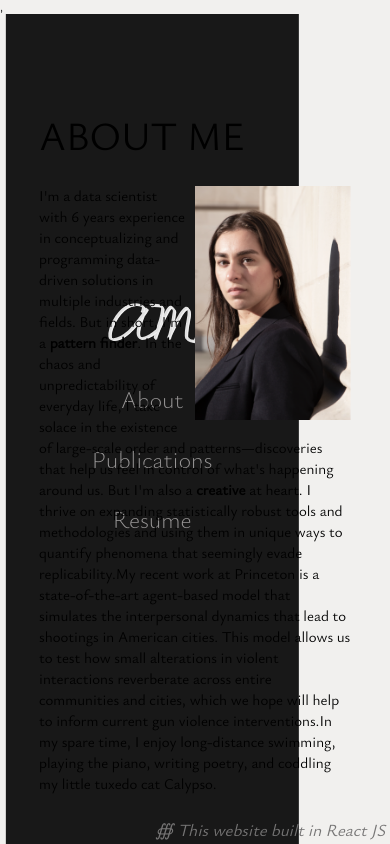
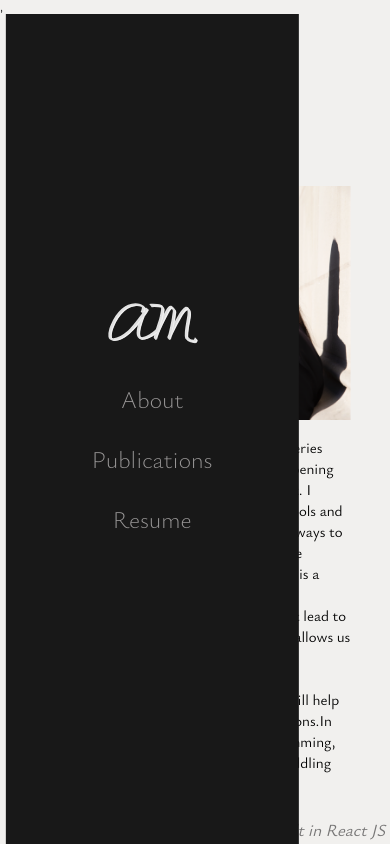
Before and after one commit to aam3/Personal_Website, a React (Create React App) app: page /about in a window 390 px wide. Built offline with nearby package versions, Linux system fonts and the light colour scheme.

Commit message:
changed functionality back to nav

```diff
--- a/src/components/Layout/index.scss
+++ b/src/components/Layout/index.scss
@@ -74,7 +74,11 @@
 
   .container.about-page, .container.publications-page, .container.resume-page {
 
+    z-index: 1;
+
     .text-zone {
+
+      z-index: 2;
 
       position: absolute;
       float: center;
--- a/src/components/Sidebar/index.scss
+++ b/src/components/Sidebar/index.scss
@@ -119,12 +119,12 @@
       display: flex;
       justify-content: left;
       align-items: center;
-      // height: 100vh;
       height: 100%;
       position: fixed;
       top: 0;
       left: 0;
       width: 100%;
+      z-index: 1000;
 
       nav {
         background: #181818;
@@ -134,7 +134,7 @@
         flex-direction: column;
         justify-content: center;
         align-items: center;
-        z-index: 1000;
+        z-index: 1001;
 
         // transform: translateX(-100%);
         // transition: left 0.5s ease-in-out;
@@ -149,7 +149,6 @@
           align-items: center;
           height: 100%;
           justify-content: center;
-          // z-index: 1000;
 
         .logo-link {
           display: flex;
@@ -198,6 +197,8 @@
 
 
       body.mobile-menu-open {
+        position: fixed;
+        width: 100%;
         overflow: hidden;
       }
     }
```
